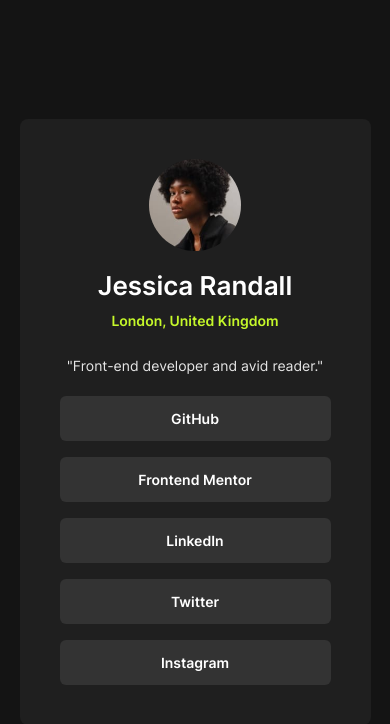
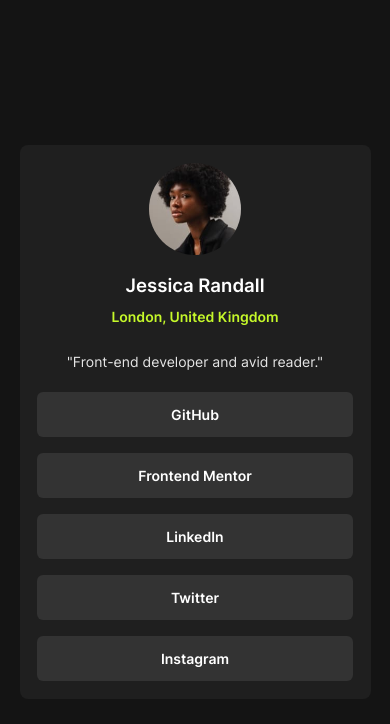
Before and after one commit to devPauloski/social-links-profile, a plain HTML site: page index.html in a window 390 px wide. Drawn offline with Linux system fonts and the light colour scheme.

Commit message:
Made some adjustments on the layout

```diff
--- a/index.html
+++ b/index.html
@@ -19,13 +19,13 @@
         <h2 class="profile-name">Jessica Randall</h2>
         <p class="location">London, United Kingdom</p>
         <p class="about">"Front-end developer and avid reader."</p>
-        <div class="social-links" aria-label="Social Links">
-          <a href="#">GitHub</a>
-          <a href="#">Frontend Mentor</a>
-          <a href="#">LinkedIn</a>
-          <a href="#">Twitter</a>
-          <a href="#">Instagram</a>
-        </div>
+        <nav class="social-links" aria-label="Social Links">
+          <a href="https://github.com/">GitHub</a>
+          <a href="https://www.frontendmentor.io">Frontend Mentor</a>
+          <a href="https://www.linkedin.com">LinkedIn</a>
+          <a href="https://x.com/">Twitter</a>
+          <a href="https://www.instagram.com">Instagram</a>
+        </nav>
       </article>
     </main>
   </body>
--- a/style.css
+++ b/style.css
@@ -69,16 +69,19 @@
 }
 
 .wrapper {
+  --space-16-40: clamp(1rem, 0.4783rem + 2.6087vw, 2.5rem);
+
   inline-size: min(24rem, 90%);
   margin-inline: auto;
   background-color: var(--clr-grey-800);
-  padding: 2.5rem;
+  padding: var(--space-16-40);
   border-radius: .5rem;
 }
 
 .avatar-wrapper {
   display: grid;
   place-content: center;
+  padding-inline: .5rem;
   margin-block-end: 1.25rem;
 }
 
@@ -89,7 +92,10 @@
 }
 
 .profile-name {
-  font-size: 1.625rem;
+  /* @link https://utopia.fyi/clamp/calculator?a=320,1240,18—26&p=fs */
+  --fs-18-26: clamp(1.125rem, 0.9511rem + 0.8696vw, 1.625rem);
+
+  font-size: var(--fs-18-26);
   font-weight: var(--fw-semibold);
   color: var(--clr-white);
   line-height: 1.125;
@@ -117,7 +123,8 @@
   text-decoration: none;
   background-color: var(--clr-grey-700);
   padding-block: .75rem;
-  border-radius: 6px;
+  padding-inline: .5rem;
+  border-radius: .375rem;
   font-weight: var(--fw-semibold);
 }
 
```
